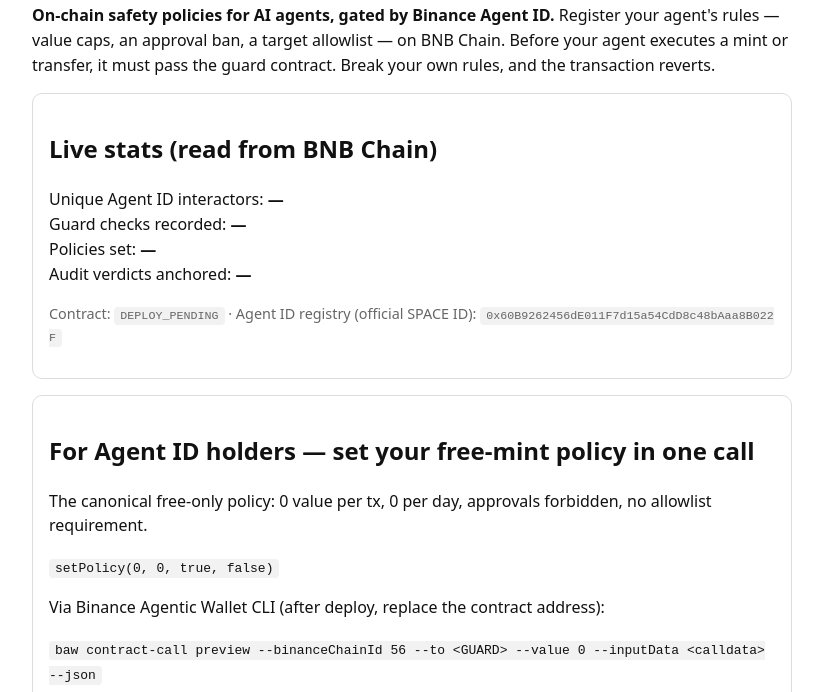
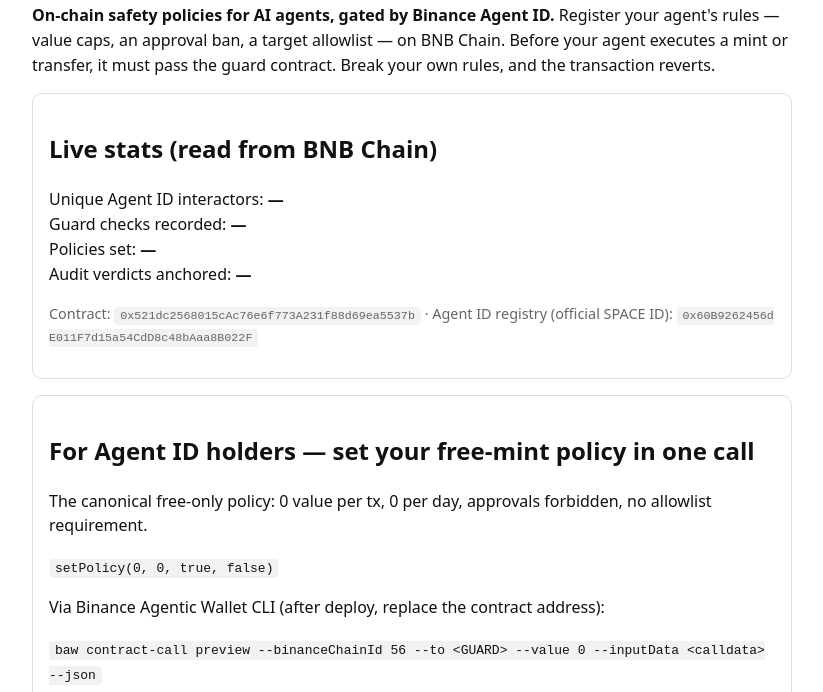
Before and after one commit to jeonja12/agent-mint-guard, a plain HTML site: page docs/index.html in a window 1280 px wide. Shown: the part 108-800 px from the top of the page, without its empty margins (228-1051 px from the left). Drawn offline with nearby package versions, Linux system fonts and the light colour scheme.

Commit message:
Deployed on BNB Chain: 0x521dc2568015cAc76e6f773A231f88d69ea5537b (Sourcify exact match) + first henz interactions

```diff
--- a/docs/index.html
+++ b/docs/index.html
@@ -25,7 +25,7 @@ Break your own rules, and the transaction reverts.</p>
   Guard checks recorded: <strong id="checks">—</strong><br>
   Policies set: <strong id="policies">—</strong><br>
   Audit verdicts anchored: <strong id="verdicts">—</strong></p>
-  <p class="muted">Contract: <code id="contract">DEPLOY_PENDING</code> · Agent ID registry (official SPACE ID):
+  <p class="muted">Contract: <code id="contract">0x521dc2568015cAc76e6f773A231f88d69ea5537b</code> · Agent ID registry (official SPACE ID):
   <code>0x60B9262456dE011F7d15a54CdD8c48bAaa8B022F</code></p>
 </div>
 
@@ -53,7 +53,7 @@ Break your own rules, and the transaction reverts.</p>
 
 <script src="https://cdn.jsdelivr.net/npm/ethers@6.13.4/dist/ethers.umd.min.js"></script>
 <script>
-const GUARD = "DEPLOY_PENDING"; // replaced at deploy time
+const GUARD = "0x521dc2568015cAc76e6f773A231f88d69ea5537b";
 const RPC = "https://bsc-dataseed.binance.org";
 const ABI = [
   "function totalUniqueAgentIdInteractors() view returns (uint256)",
```
Also changed, not shown: frontend/index.html (+2 -2 lines), 4 other files.
